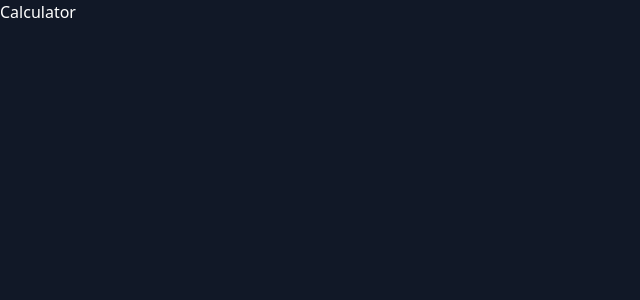
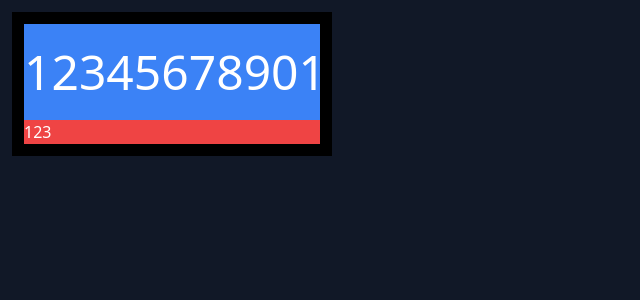
Before and after one commit to phmoraesrodrigues/calculator, a React (Create React App) app: page / in a window 1280 px wide. Shown: the top 300 px of the page, without its empty margins (0-640 px from the left). Built offline with nearby package versions, Linux system fonts and the light colour scheme.

Commit message:
Initialize Calculator component

```diff
--- a/src/App.tsx
+++ b/src/App.tsx
@@ -1,5 +1,8 @@
-function App() {
-  return <div>Calculator</div>;
-}
+import React from "react";
+import Calculator from "./components/Calculator";
+
+const App: React.FC = () => {
+  return <Calculator />;
+};
 
 export default App;
--- /dev/null
+++ b/src/components/Calculator.tsx
@@ -0,0 +1,18 @@
+import React from "react";
+
+const Calculator: React.FC = () => {
+  return (
+    <div className="bg-black w-80 p-3">
+      <div className="bg-blue-500 py-6 text-5xl overflow-hidden text-right">
+        1234567890123
+      </div>
+      <div className="bg-red-500">
+        <button>1</button>
+        <button>2</button>
+        <button>3</button>
+      </div>
+    </div>
+  );
+};
+
+export default Calculator;
--- a/src/index.css
+++ b/src/index.css
@@ -2,10 +2,10 @@
 @tailwind components;
 @tailwind utilities;
 
-html {
+html, #root {
   @apply h-full;
 }
 
 body {
-  @apply bg-gray-900 text-white h-full overflow-x-hidden;
+  @apply bg-gray-900 text-white h-full p-3 overflow-x-hidden;
 }
```
